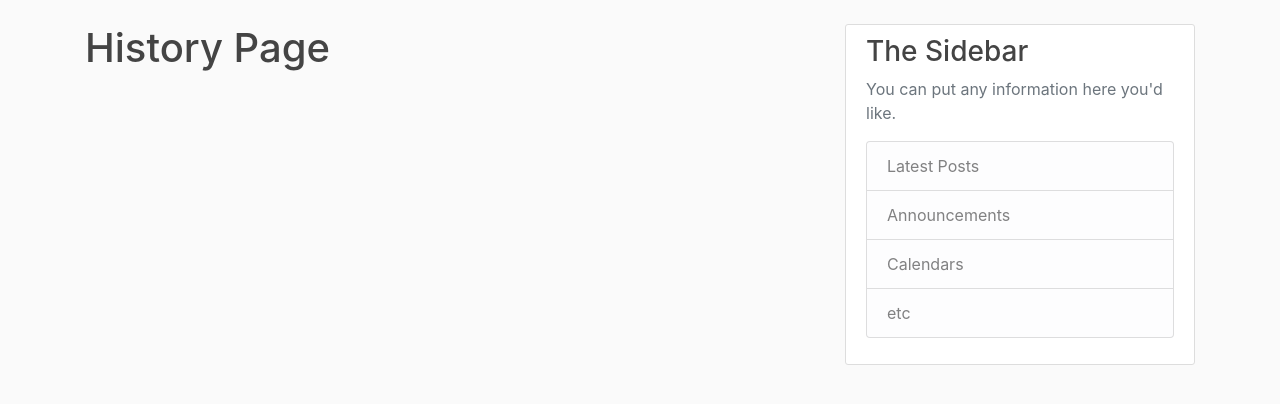
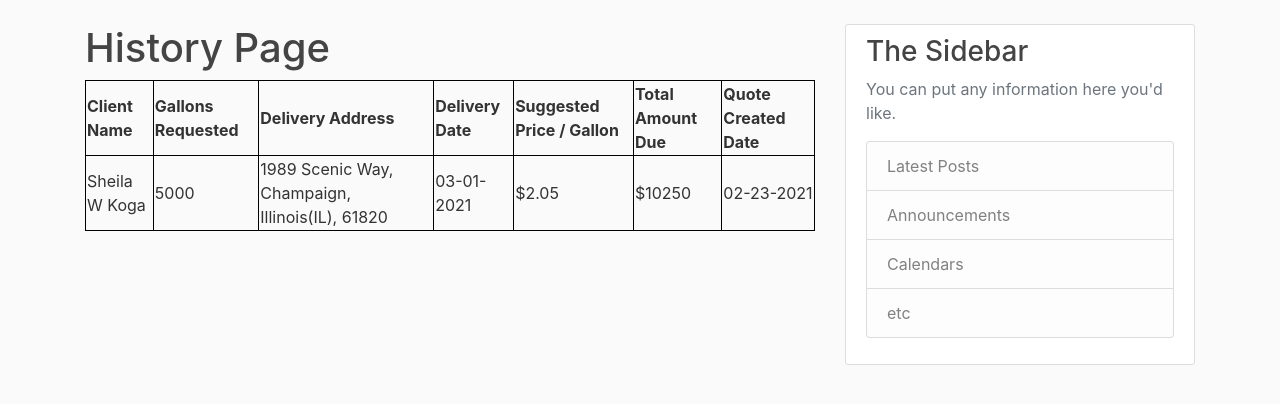
Before and after one commit to DICHAMOTO/Software-Design-Group-20, a Flask app: page /history in a window 1280 px wide. Shown: the part 56-460 px from the top of the page. Run offline with Flask 2, Linux system fonts and the light colour scheme; some libraries are stand-ins or nearby versions.

Commit message:
Simple History Page w Hard-coded Data

```diff
--- a/templates/history.html
+++ b/templates/history.html
@@ -1,4 +1,24 @@
 {% extends "layout.html" %}
 {% block content %}
 	<h1>History Page</h1>
+    <table>
+        <tr>
+          <th>Client Name</th>
+          <th>Gallons Requested</th>
+          <th>Delivery Address</th>
+          <th>Delivery Date</th>
+          <th>Suggested Price / Gallon</th>
+          <th>Total Amount Due</th>
+          <th>Quote Created Date</th>
+        </tr>
+        <tr>
+          <td>Sheila W Koga</td>
+          <td>5000</td>
+          <td>1989 Scenic Way, Champaign, Illinois(IL), 61820</td>
+          <td>03-01-2021</td>
+          <td>$2.05</td>
+          <td>$10250</td>
+          <td>02-23-2021</td>
+        </tr>
+      </table>
 {% endblock content %}
--- a/templates/layout.html
+++ b/templates/layout.html
@@ -15,6 +15,11 @@
 	{% else %}
 		<title>Group 20 Project</title>
 	{% endif %}
+  <style>
+    table, th, td {
+      border: 1px solid black;
+    }
+    </style>
 </head>
 <body>
     <header class="site-header">
```
